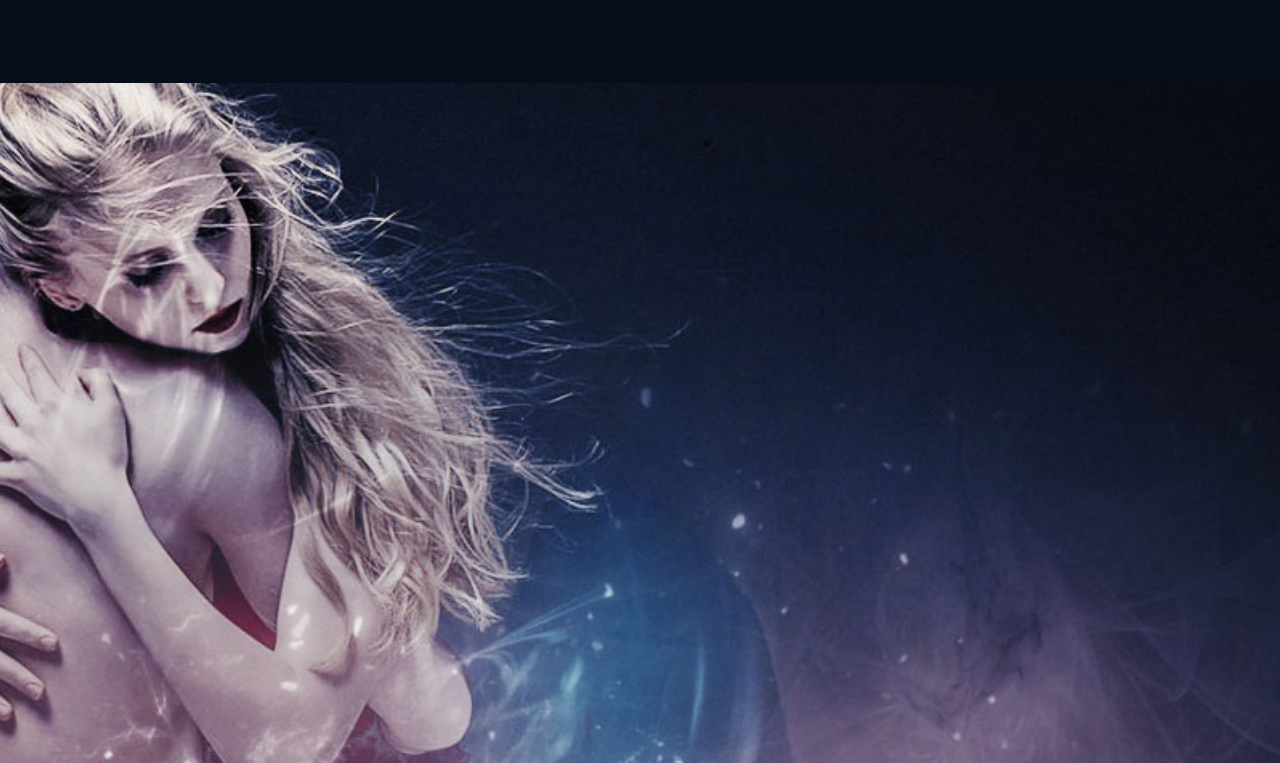
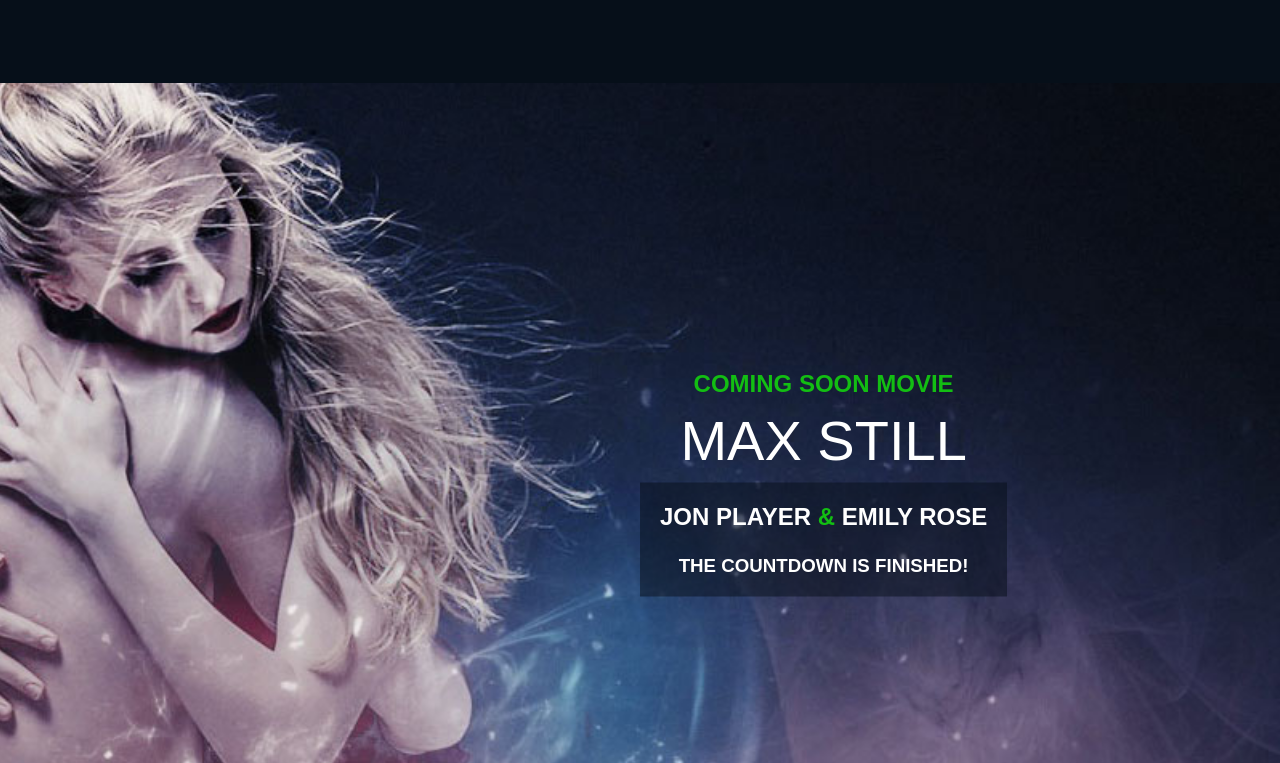
Before and after one commit to salvoPernicano/proj-html-vuejs, a Vue app: page / in a window 1280 px wide. Shown: the part 2317-3080 px from the top of the page. Built offline with nearby package versions, Linux system fonts and the light colour scheme.

Commit message:
feat scritte topJumbo

```diff
--- a/src/components/BottomJumbo.vue
+++ b/src/components/BottomJumbo.vue
@@ -1,6 +1,13 @@
 <template>
     <div class="offerJumbo">
-
+        <div class="jumboText">
+            <h2 class="green">COMING SOON MOVIE</h2>
+            <h1>MAX STILL</h1>
+            <div class="subBox">
+                <h2>JON PLAYER <span>&</span> EMILY ROSE</h2>
+                <h3>THE COUNTDOWN IS FINISHED!</h3>
+            </div>
+        </div>
     </div>
 </template>
 
@@ -23,6 +30,35 @@ export default {
     background-size: cover;
     background-position:center ;
     height:100vh;
+    position: relative;
+}
+
+.jumboText{
+    text-align: center;
+    position: absolute;
+    top: 50%;
+    left: 50%;
+    transform: translateY(-50%);
+    .green{
+        color: $appGreen;
+    }
+    h1{
+        margin-block: 10px;
+        font-weight: 100;
+        font-size: 3.5rem;
+    }
+    .subBox{
+        background-color:$appBlackFaded;
+        padding: 20px;
+        h2{
+            margin-bottom: 1em;
+        }
+        span{
+            color: $appGreen;
+        }
+
+    }
+
 }
 
 
--- a/src/scss/partials/_variables.scss
+++ b/src/scss/partials/_variables.scss
@@ -2,3 +2,4 @@ $appLightBlue : #182028;
 $appWhite : #ffffff;
 $appGreen : #13be13;
 $appBlack : #060f19;
+$appBlackFaded : rgb(6, 15, 25, 0.5)
```
